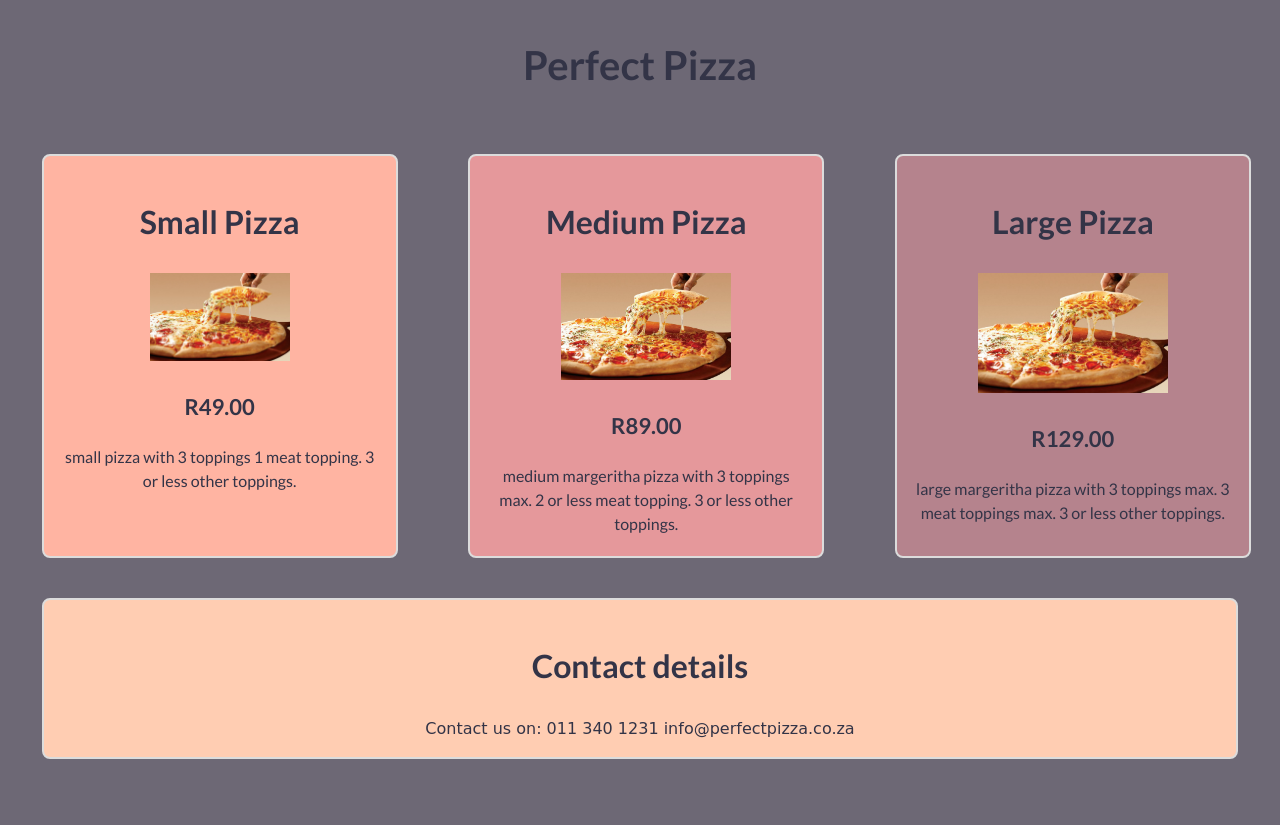
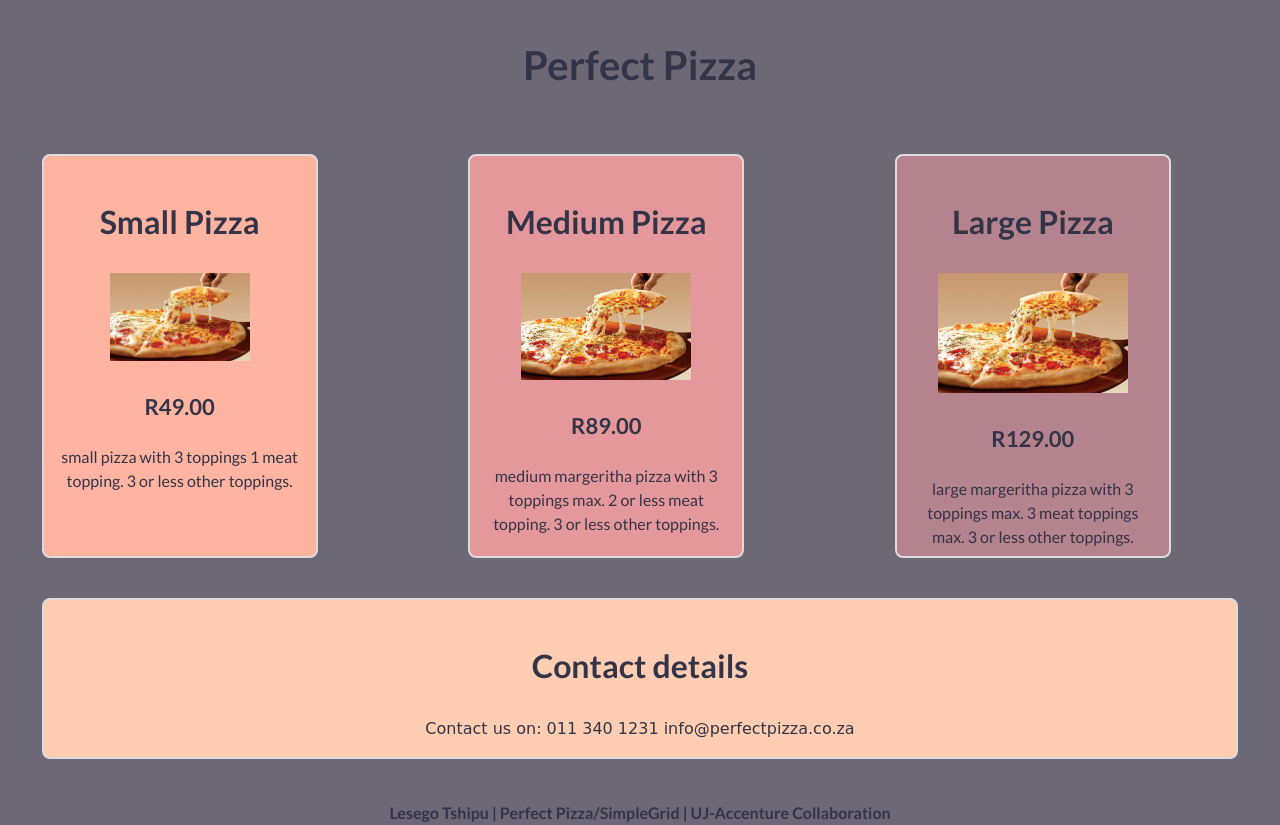
Before and after one commit to Lesego864/perfect-pizza_SimpleGrid, a plain HTML site: page index.html in a window 1280 px wide. Before the commit the page ends 800 px from the top, so only its background shows below. Drawn offline with Linux system fonts and the light colour scheme.

Commit message:
added height and footer

```diff
--- a/index.html
+++ b/index.html
@@ -63,6 +63,9 @@
         </div>
 
     </div>
+    <div class="footer">
+        <h5>Lesego Tshipu | Perfect Pizza/SimpleGrid | UJ-Accenture Collaboration</h5>
+    </div>
 
 
 
--- a/simple-grid.css
+++ b/simple-grid.css
@@ -27,7 +27,7 @@ body {
   margin: 1em;
   margin-bottom: 0.5em;
   border-radius: 0.5em;
-  width: 20em;
+  width: 15em;
   text-align: center;
   font-family: cursive;
 }
@@ -49,7 +49,12 @@ body {
 .Contact_us {
   background-color:#FFCDB2;
   text-align: center;
-  width:auto;
+  width: auto;
+  padding: -0.5em;
+}
+
+.footer {
+  font-family: cursive;
 }
 
 /* ROOT FONT STYLES */
```
